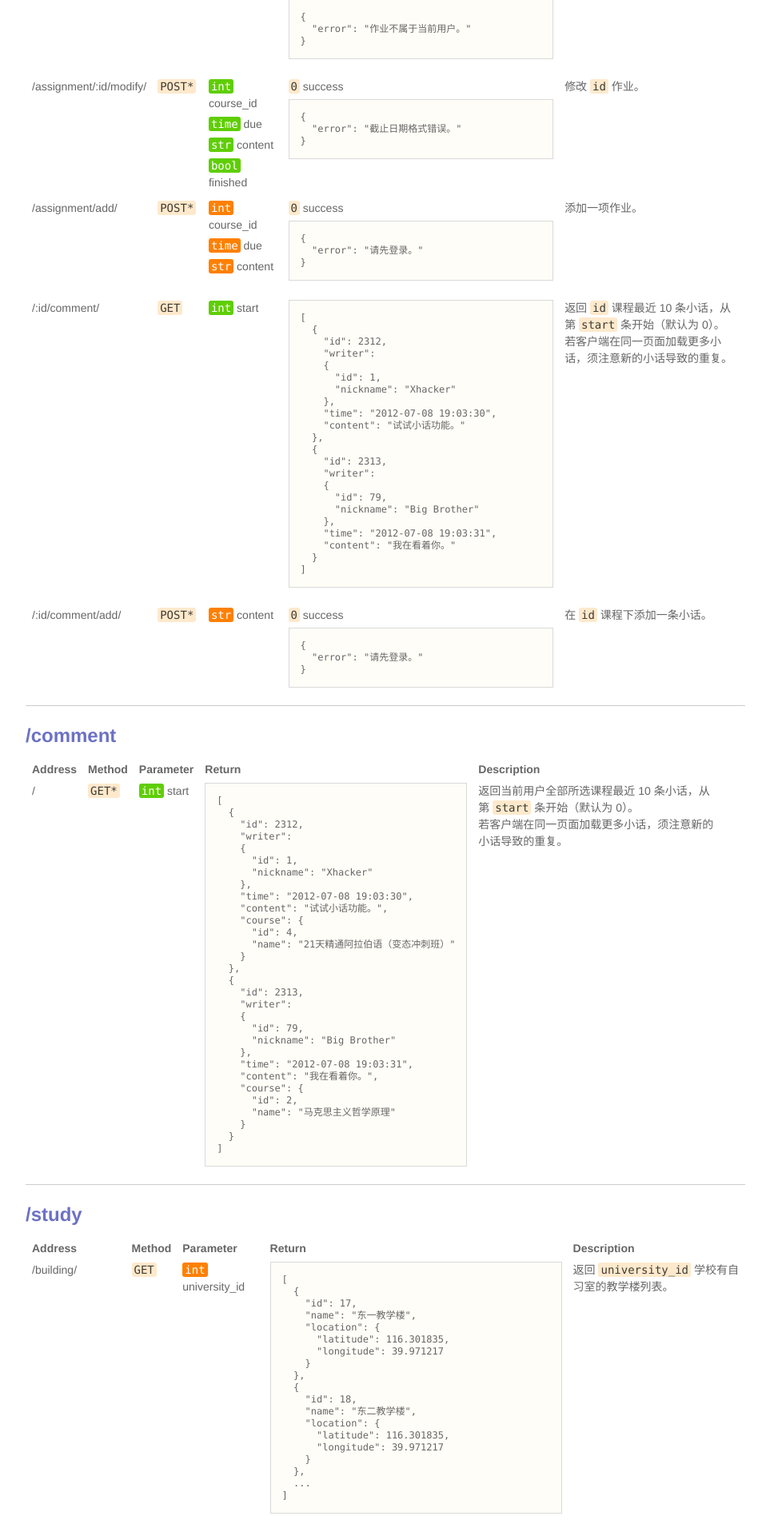
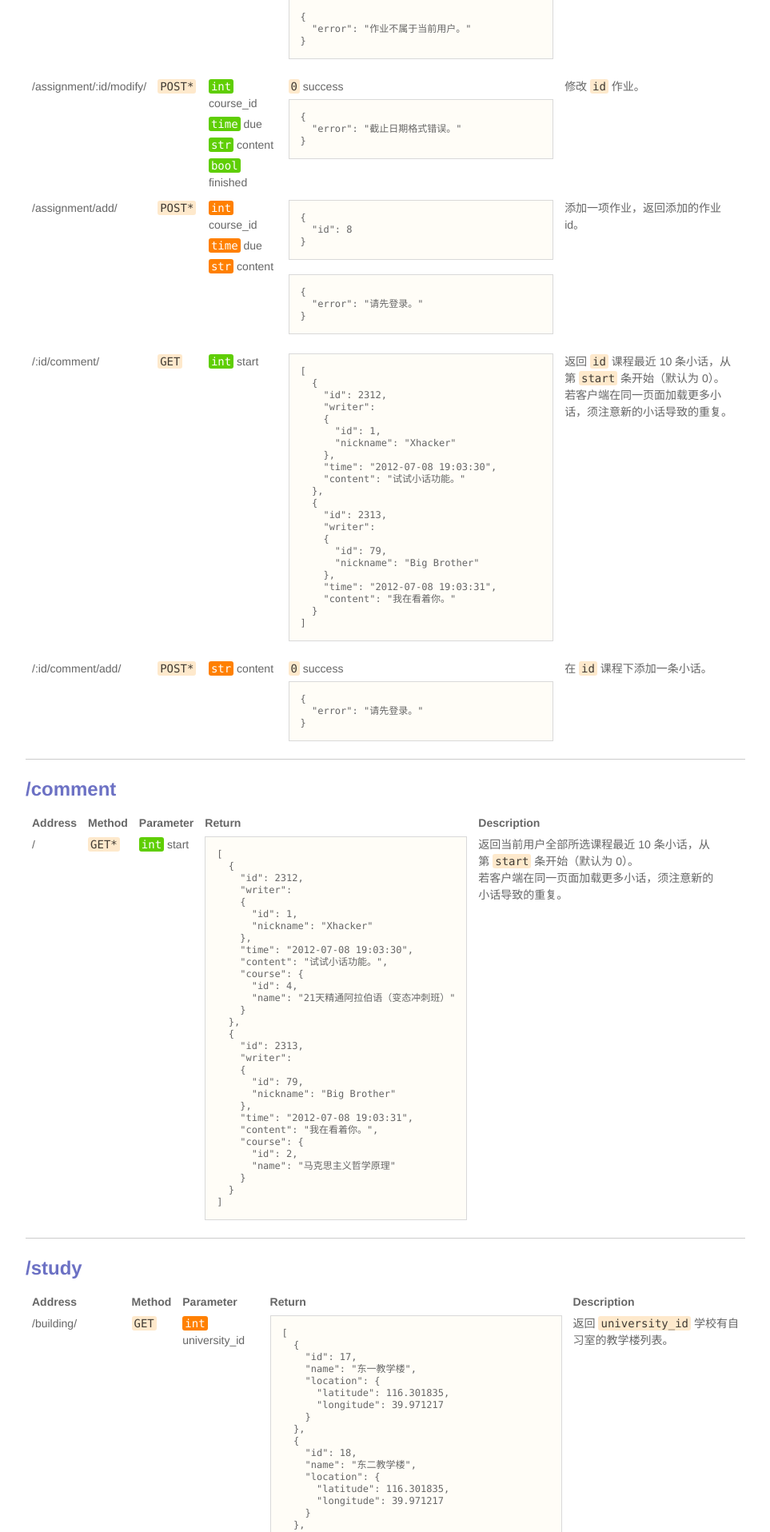
Before and after one commit to pkuapp/Nanbeige_server, a Django app: template templates/doc.html in a window 1280 px wide. Shown: the part 4511-6427 px from the top of the page at 80% size, without its empty margins (158-1121 px from the left). Run offline with Django 3.2, Linux system fonts and the light colour scheme; the template is opened without the code that fills it, so the values that code supplies are empty; parts of the project's set-up code (start-up, migrations or seed data) failed here and were passed over.

Commit message:
update "add assignment" api, return id.

```diff
--- a/nbg/views_course.py
+++ b/nbg/views_course.py
@@ -152,7 +152,7 @@ def assignment_add(request):
         assignment = Assignment(course=course, user=request.user, due=due, content=content,
           finished=False, last_modified=datetime.now())
         assignment.save()
-        return 0
+        return {'id': assignment.pk}
     else:
         return {'error': '缺少必要的参数。'}, 400
 
--- a/templates/doc.html
+++ b/templates/doc.html
@@ -602,14 +602,14 @@ td:last-child {
     </ul>
   </td>
   <td align="left">
-    <ul>
-      <li><code>0</code> success</li>
-    </ul>
+    <pre>{
+  "id": 8
+}</pre>
     <pre>{
   "error": "请先登录。"
 }</pre>
   </td>
-  <td align="left">添加一项作业。</td>
+  <td align="left">添加一项作业，返回添加的作业 id。</td>
 </tr>
 
 <tr>
```
